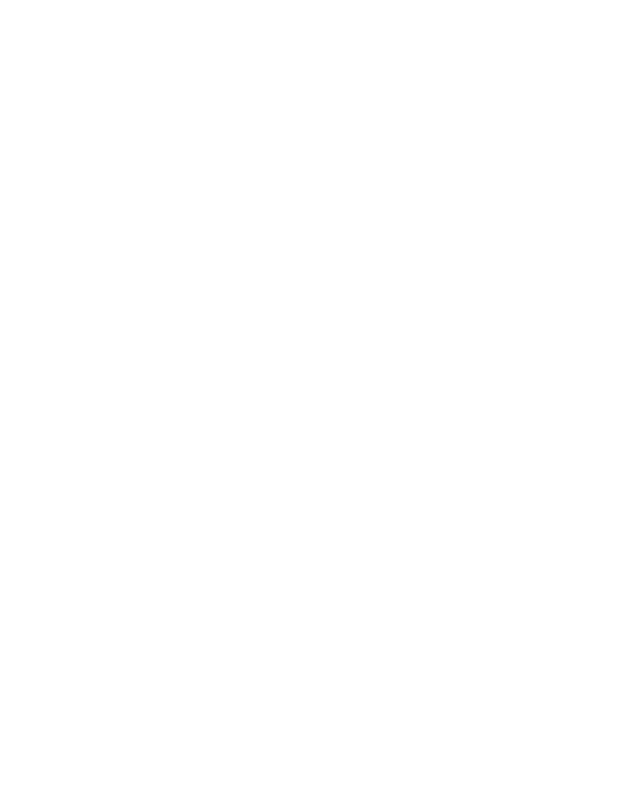
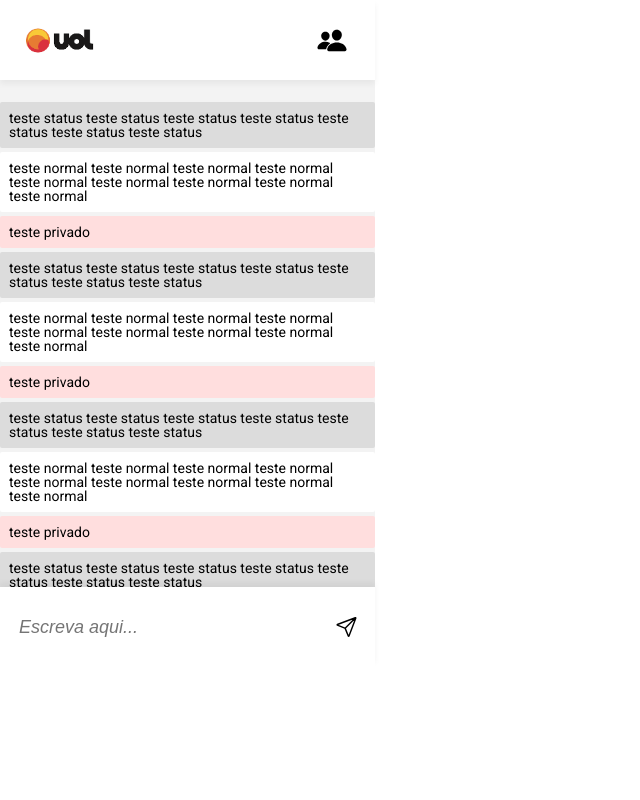
Before and after one commit to brunomguimaraes/Projeto_05_batePapoUOL-5, a plain HTML site: page index.html in a window 1280 px wide. Shown: the whole page, without its empty margins (0-640 px from the left). Drawn offline with nearby package versions, Linux system fonts and the light colour scheme; no server answers.

Commit message:
completed layout

```diff
--- a/index.html
+++ b/index.html
@@ -8,13 +8,153 @@
         <link rel="stylesheet" type="text/css" href="reset.css">
         <link rel="stylesheet" type="text/css" href="styles.css">
 
+        <link rel="preconnect" href="https://fonts.googleapis.com">
+        <link rel="preconnect" href="https://fonts.gstatic.com" crossorigin>
+        <link href="https://fonts.googleapis.com/css2?family=Roboto:wght@300;400;700&display=swap" rel="stylesheet">
+
         <title>Bate-papo UOL</title>
 
     </head>
 
     <body>
 
+        <nav>
+            <img src="images/logo.png">
+            <ion-icon name="people"></ion-icon>
+        </nav>
+
+        <main>
+
+            <ul>
+
+                <li class="status-message message">
+                    teste status
+                    teste status
+                    teste status
+                    teste status
+                    teste status
+                    teste status
+                    teste status
+
+                </li>
+                <li class="normal-message message">
+                    teste normal teste normal teste normal
+                    teste normal teste normal teste normal
+                    teste normal teste normal teste normal
+                </li>
+                <li class="private-message message">
+                    teste privado
+                </li>
+                <li class="status-message message">
+                    teste status
+                    teste status
+                    teste status
+                    teste status
+                    teste status
+                    teste status
+                    teste status
+
+                </li>
+                <li class="normal-message message">
+                    teste normal teste normal teste normal
+                    teste normal teste normal teste normal
+                    teste normal teste normal teste normal
+                </li>
+                <li class="private-message message">
+                    teste privado
+                </li>
+
+                <li class="status-message message">
+                    teste status
+                    teste status
+                    teste status
+                    teste status
+                    teste status
+                    teste status
+                    teste status
+
+                </li>
+                <li class="normal-message message">
+                    teste normal teste normal teste normal
+                    teste normal teste normal teste normal
+                    teste normal teste normal teste normal
+                </li>
+                <li class="private-message message">
+                    teste privado
+                </li>
+
+                <li class="status-message message">
+                    teste status
+                    teste status
+                    teste status
+                    teste status
+                    teste status
+                    teste status
+                    teste status
+
+                </li>
+                <li class="normal-message message">
+                    teste normal teste normal teste normal
+                    teste normal teste normal teste normal
+                    teste normal teste normal teste normal
+                </li>
+                <li class="private-message message">
+                    teste privado
+                </li>
+                <li class="status-message message">
+                    teste status
+                    teste status
+                    teste status
+                    teste status
+                    teste status
+                    teste status
+                    teste status
+
+                </li>
+                <li class="normal-message message">
+                    teste normal teste normal teste normal
+                    teste normal teste normal teste normal
+                    teste normal teste normal teste normal
+                </li>
+                <li class="private-message message">
+                    teste privado
+                </li>
+
+                <li class="status-message message">
+                    teste status
+                    teste status
+                    teste status
+                    teste status
+                    teste status
+                    teste status
+                    teste status
+
+                </li>
+                <li class="normal-message message">
+                    teste normal teste normal teste normal
+                    teste normal teste normal teste normal
+                    teste normal teste normal teste normal
+                </li>
+                <li class="private-message message">
+                    teste privado
+                </li>
 
 
+
+            </ul>
+
+        </main>
+
+        <footer>
+            <input type="text" id="txtmessage" placeholder="Escreva aqui...">
+            <ion-icon name="paper-plane-outline"></ion-icon>
+        </footer>
+
+
+
+        <script src="https://cdn.jsdelivr.net/npm/axios/dist/axios.min.js"></script>
+        <script type="module" src="https://unpkg.com/ionicons@5.5.2/dist/ionicons/ionicons.esm.js"></script>
+        <script nomodule src="https://unpkg.com/ionicons@5.5.2/dist/ionicons/ionicons.js"></script>
         <script src="script.js"></script>
     </body>
+<html></html>
--- a/script.js
+++ b/script.js
@@ -0,0 +1,35 @@
+let messages = [];
+
+getMessages();
+
+function getMessages() {
+    const promise = axios.get("https://mock-api.bootcamp.respondeai.com.br/api/v3/uol/messages");
+
+    promise.then(loadMessages);
+    promise.catch(error);
+
+    showMessages();
+}
+
+function loadMessages (response) {
+    messages = response.data;
+    console.log("Resposta", response.data);
+
+}
+
+function showMessages () {
+    /*for (let i = 0; i < response.data.length; i++) {
+
+        const message = document.querySelector('ul')
+        message.innerHTML += ``
+
+    }*/
+}
+
+function sendMessage () {
+    const message = document.querySelector('input').value;
+}
+
+function error () {
+
+}
--- a/styles.css
+++ b/styles.css
@@ -0,0 +1,91 @@
+* {
+    box-sizing: border-box;
+}
+
+body {
+    font-family: 'Roboto', sans-serif;
+    position: relative;
+}
+
+nav {
+    width: 375px;
+    height: 80px;
+    display: flex;
+    justify-content: space-between;
+    align-items: center;
+    padding: 22px;
+    background-color: #FFFFFF;
+    box-shadow: 0px 4px 6px rgba(0, 0, 0, 0.05);
+    position: absolute;
+    top: 0;
+    left: 0;
+    z-index: 1;
+}
+
+nav img {
+    width: 75px;
+}
+
+nav ion-icon {
+    width: 42px;
+    height: 31px;
+}
+
+main {
+    background-color: #F3F3F3;
+    width: 375px;
+    height: 587px;
+    padding-top: 102px;
+    overflow-y: auto;
+}
+
+main::-webkit-scrollbar {
+    display: none;
+}
+
+footer {
+    width: 375px;
+    height: 80px;
+    padding: 17px;
+    display: flex;
+    justify-content: space-between;
+    align-items: center;
+    background-color: #FFFFFF;
+    box-shadow: 0px -4px 6px rgba(0, 0, 0, 0.05);
+    position: absolute;
+    z-index: 1;
+}
+
+footer ion-icon {
+    width: 26px;
+    height: 26px;
+    margin-left: 17px;
+}
+
+#txtmessage {
+    width: 100%;
+    height: 100%;
+    font-style: italic;
+    font-size: 18px;
+    border: 0;
+}
+
+.message {
+    padding: 9px;
+    margin-bottom: 4px;
+    border-radius: 2px;
+    width: 375px;
+    font-size: 14px;
+}
+
+.status-message {
+    background-color: #DCDCDC;
+}
+
+.normal-message {
+    background-color: #FFFFFF;
+}
+
+.private-message {
+    background-color: #FFDEDE;
+}
```
Also changed, not shown: images/logo.png (added).
